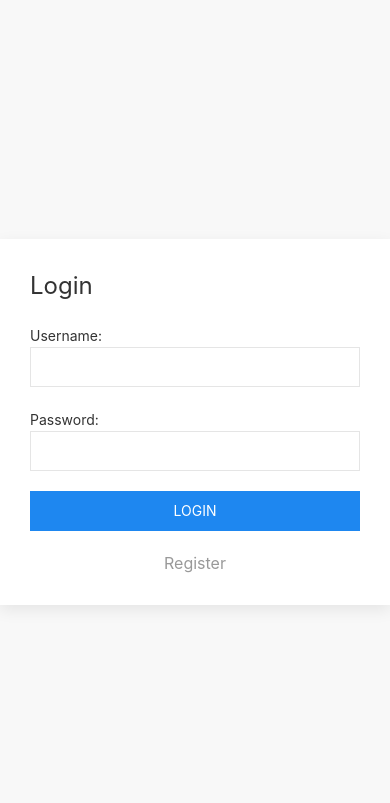
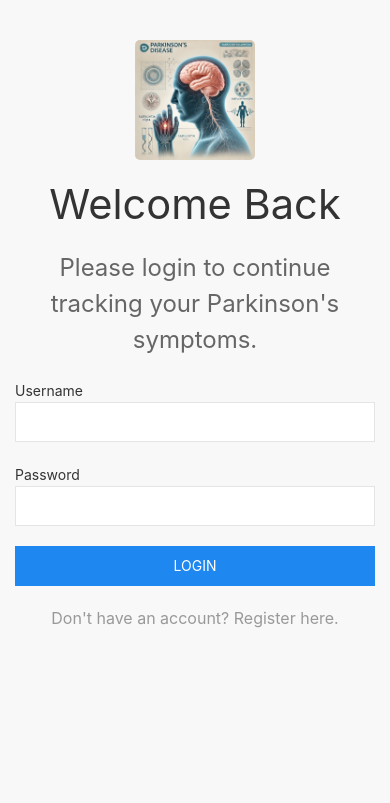
Before and after one commit to theyoonicon/park_track, a Flask app: page /login in a window 390 px wide. Shown: the top 803 px of the page. Run offline with Flask 3, Linux system fonts and the light colour scheme; some libraries are stand-ins or nearby versions.

Commit message:
version 1.2.0 : main image 넣음 + mobile registration 은 보류

```diff
--- a/app/templates/login.html
+++ b/app/templates/login.html
@@ -5,7 +5,6 @@
         </script>
     {% endif %}
 {% endwith %}
-
 
 <!DOCTYPE html>
 <html lang="en">
@@ -17,21 +16,31 @@
     <script src="https://cdn.jsdelivr.net/npm/uikit@3.10.0/dist/js/uikit.min.js"></script>
     <script src="https://cdn.jsdelivr.net/npm/uikit@3.10.0/dist/js/uikit-icons.min.js"></script>
 </head>
-<body class="uk-flex uk-flex-center uk-flex-middle uk-background-muted uk-height-viewport">
-    <div class="uk-card uk-card-default uk-card-body uk-width-large">
-        <h2 class="uk-card-title">Login</h2>
+<body class="uk-background-muted uk-height-viewport uk-flex uk-flex-stretch">
+    <!-- Main Content -->
+    <div class="uk-container uk-margin-top uk-margin-large-bottom">
+
+        <div class="uk-text-center uk-margin-top ">
+            <img src="{{ url_for('static', filename='images/parkinson_illustration.png') }}" alt="Parkinson Disease" class="uk-width-1-3 uk-border-rounded">
+            <h3 class="uk-heading-small uk-margin-top">Welcome Back</h3>
+            <p class="uk-text-large">Please login to continue tracking your Parkinson's symptoms.</p>
+        </div>
+
         <form method="post" action="{{ url_for('auth.login') }}">
             <div class="uk-margin">
-                <label for="username" class="uk-form-label">Username:</label>
-                <input type="text" id="username" name="username" class="uk-input" required>
+                <label class="uk-form-label" for="username">Username</label>
+                <input class="uk-input" id="username" type="text" name="username" required>
             </div>
             <div class="uk-margin">
-                <label for="password" class="uk-form-label">Password:</label>
-                <input type="password" id="password" name="password" class="uk-input" required>
+                <label class="uk-form-label" for="password">Password</label>
+                <input class="uk-input" id="password" type="password" name="password" required>
             </div>
-            <button type="submit" class="uk-button uk-button-primary uk-width-1-1">Login</button>
+            <button class="uk-button uk-button-primary uk-width-1-1" type="submit">Login</button>
         </form>
-        <a href="{{ url_for('auth.register') }}" class="uk-link-muted uk-display-block uk-text-center uk-margin-top">Register</a>
+
+        <div class="uk-margin-top uk-text-center">
+            <a href="{{ url_for('auth.register') }}" class="uk-link-muted">Don't have an account? Register here.</a>
+        </div>
     </div>
 </body>
 </html>
--- a/app/views/auth.py
+++ b/app/views/auth.py
@@ -147,7 +147,7 @@ def get_jwt_identity_from_request():
     except Exception as e:
         return None
 
-@auth_bp.route('/logout')
+@auth_bp.route('/logout', methods=['GET'])
 def logout():
     if request.headers.get('Accept') == 'application/json':
         print("come")
```
Also changed, not shown: app/static/images/parkinson_illustration.png (added), 1 other file.
